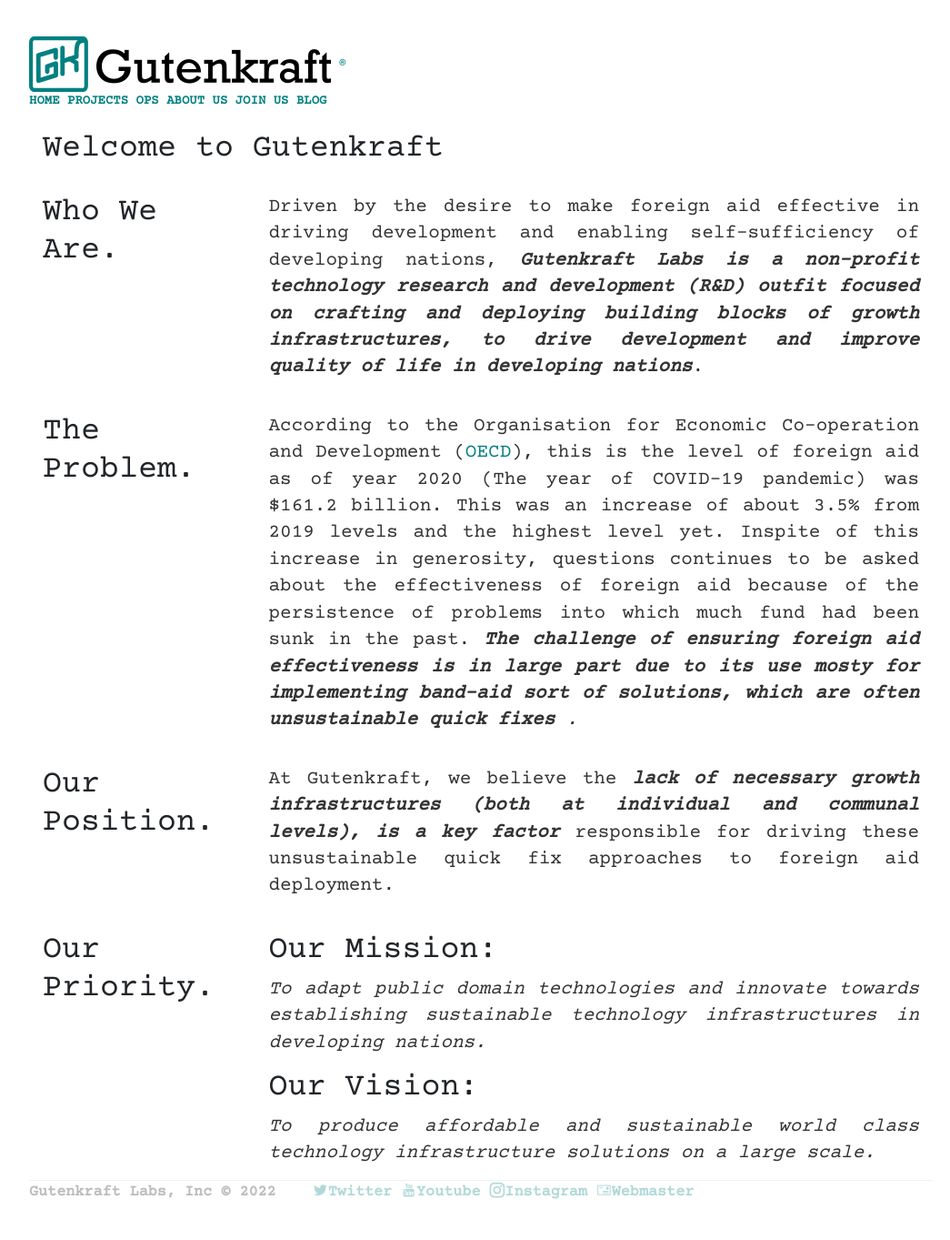
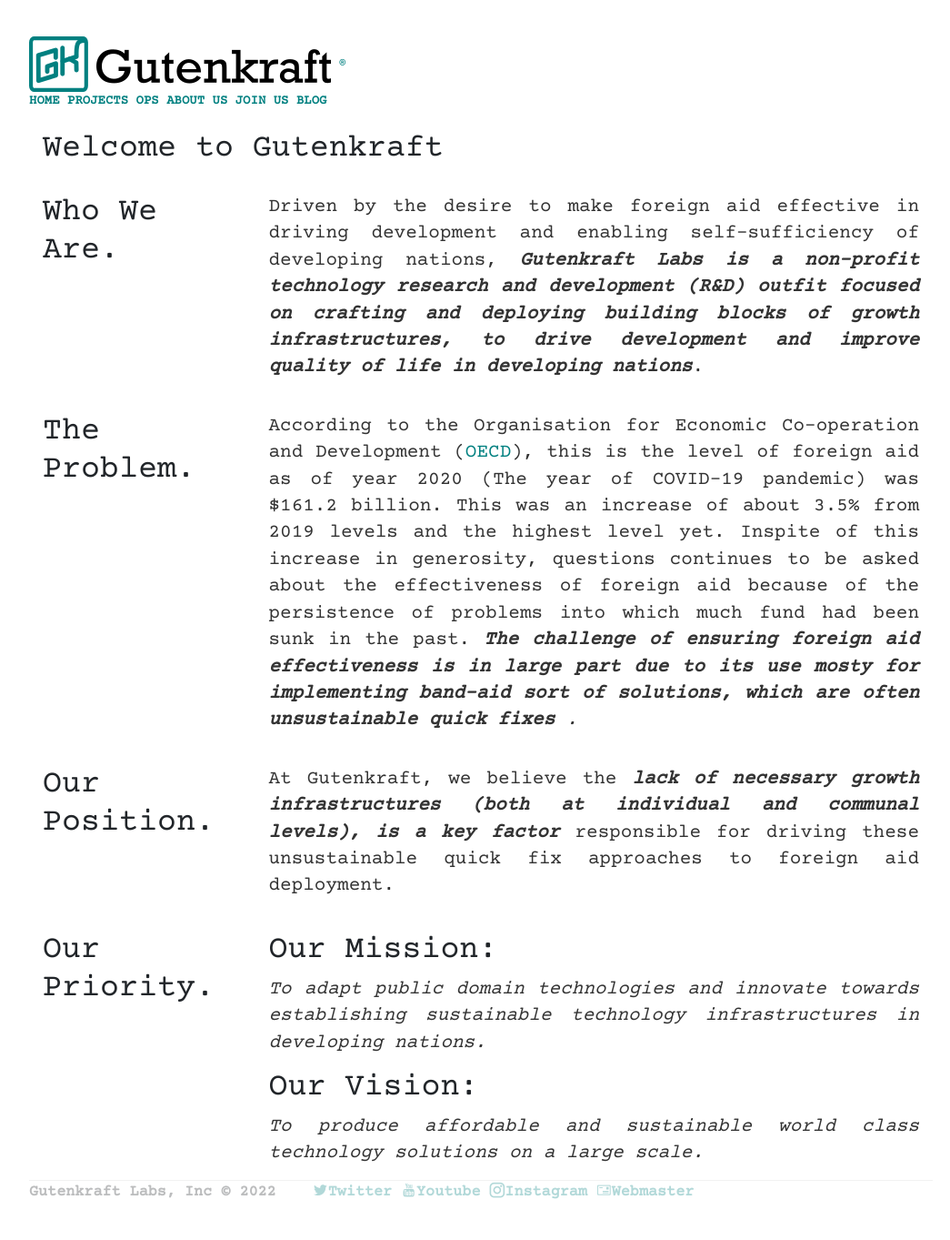
Before and after one commit to oferonmi/datafilik.github.io, a Jekyll site: the page built from index.html, in a window 1280 px wide. Shown: the whole page at 91% size, without its empty margins (111-1156 px from the left). Built offline with Jekyll 4.4.1, drawn with Linux system fonts in a browser that asks for light colours; some web fonts are replaced.

Commit message:
vision edit

```diff
--- a/about/index.html
+++ b/about/index.html
@@ -19,7 +19,7 @@
 	<h1>Our Vision:</h1>
 	<p align="justify">
 		<em>
-			To produce affordable and sustainable world class technology infrastructure solutions on a large scale.
+			To produce affordable and sustainable world class technology solutions on a large scale.
 			<!-- To build world class technology industry solutions for growth in the developing world. -->
 		</em>
 	</p>
--- a/index.html
+++ b/index.html
@@ -42,10 +42,7 @@
 		</div>
 		<div class="col-9 text-start">
 			<p class="fs-2" align="justify">
-				At Gutenkraft, we believe the <em><b>lack of necessary growth infrastructures (both at individual and
-						communal levels), is a key
-						factor</b></em> responsible for driving these unsustainable quick fix approaches to foreign aid
-				deployment.
+				At Gutenkraft, we believe the <em><b>lack of necessary growth infrastructures (both at individual and communal levels), is a key factor</b></em> responsible for driving these unsustainable quick fix approaches to foreign aid deployment.
 			</p>
 		</div>
 	</div><br>
@@ -66,7 +63,7 @@
 			<h1 class="display-5">Our Vision:</h1>
 			<p class="fs-2" align="justify">
 				<em>
-					To produce affordable and sustainable world class technology infrastructure solutions on a large scale.
+					To produce affordable and sustainable world class technology solutions on a large scale.
 					<!-- To build world class technology industry solutions for growth in the developing world. -->
 				</em>
 			</p>
```
